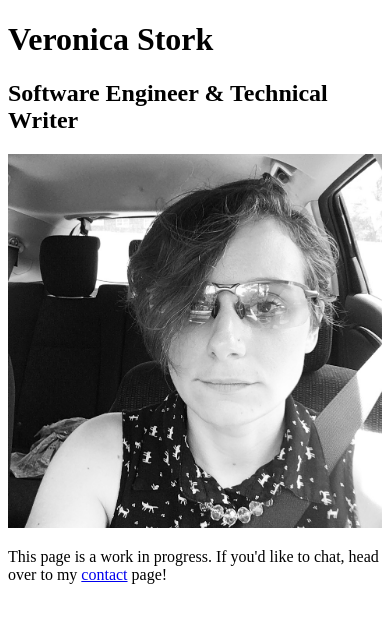
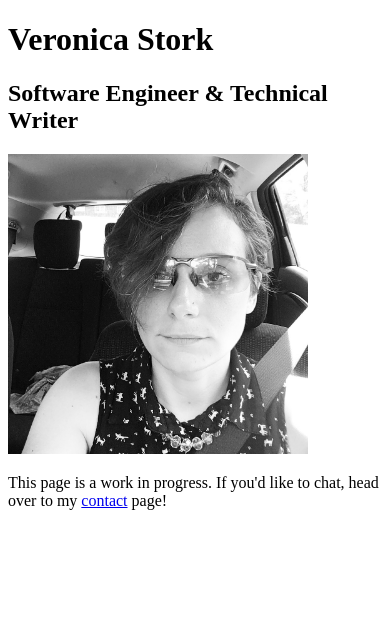
Before and after one commit to zealousAnemone/veronica-stork, a Next.js app: page / in a window 390 px wide. Shown: the top 622 px of the page. Built offline with nearby package versions, Linux system fonts and the light colour scheme.

Commit message:
makes it somewhat mobile friendly

```diff
--- a/pages/contact.js
+++ b/pages/contact.js
@@ -2,7 +2,7 @@ const Contact = () => {
   return (
     <div>
       <h1>Contact Me</h1>
-      <section>
+      <div className="card">
         <p>
           {' '}
           Send me an email if you'd like, or let's connect elsewhere. We can
@@ -15,7 +15,7 @@ const Contact = () => {
           <a href="https://github.com/zealousAnemone">Github</a>
           <a href="https://www.linkedin.com/in/veewren/">LinkedIn</a>
         </div>
-      </section>
+      </div>
     </div>
   );
 };
--- a/pages/index.js
+++ b/pages/index.js
@@ -6,13 +6,19 @@ export default function Home() {
     <div>
       <h1>Veronica Stork</h1>
       <h2>Software Engineer & Technical Writer</h2>
-      <section>
-        <Image src="/meincar.jpg" alt="Photo of me" width={500} height={500} />
-        <p>
+      <div className="card">
+        <Image
+          src="/meincar.jpg"
+          alt="Photo of me"
+          width={300}
+          height={300}
+          className="photo"
+        />
+        <p id="intro">
           This page is a work in progress. If you'd like to chat, head over to
           my <Link href="/contact">contact</Link> page!
         </p>
-      </section>
+      </div>
     </div>
   );
 }
--- a/styles/globals.css
+++ b/styles/globals.css
@@ -35,7 +35,7 @@ header {
 }
 
 h1 {
-  font-size: 72px;
+  font-size: 4.6rem;
   margin-bottom: 0;
   color: #fe019a;
 }
@@ -64,7 +64,7 @@ section {
 }
 
 p {
-  font-size: 1.1rem;
+  font-size: 1.2rem;
 }
 #contact-methods a {
   margin-right: 1em;
@@ -72,29 +72,40 @@ p {
   font-weight: 600;
 }
 
-.project h4 {
+/* .project h4 {
   margin-top: 0;
 }
 
 .project h4:nth-child(3) {
   margin-top: 0;
   margin-bottom: 0;
-}
-.project p {
+} */
+/* .project p {
   margin-top: 0;
 }
 
 .project h3 {
   margin-bottom: 0;
-}
+} */
 
 .card {
+  display: flex;
+  flex-wrap: wrap;
   border: 2px solid #222;
   margin: 1rem;
   padding: 1.4rem 0.8rem;
   box-shadow: 5px 5px 5px grey;
 }
 
+#intro {
+  margin: 1.2rem;
+}
 ul {
   list-style: none;
 }
+
+@media only screen and (max-width: 600px) {
+  body {
+    padding: 1rem;
+  }
+}
```
Also changed, not shown: 1 other file (tests, documents, lock files or other folders).
